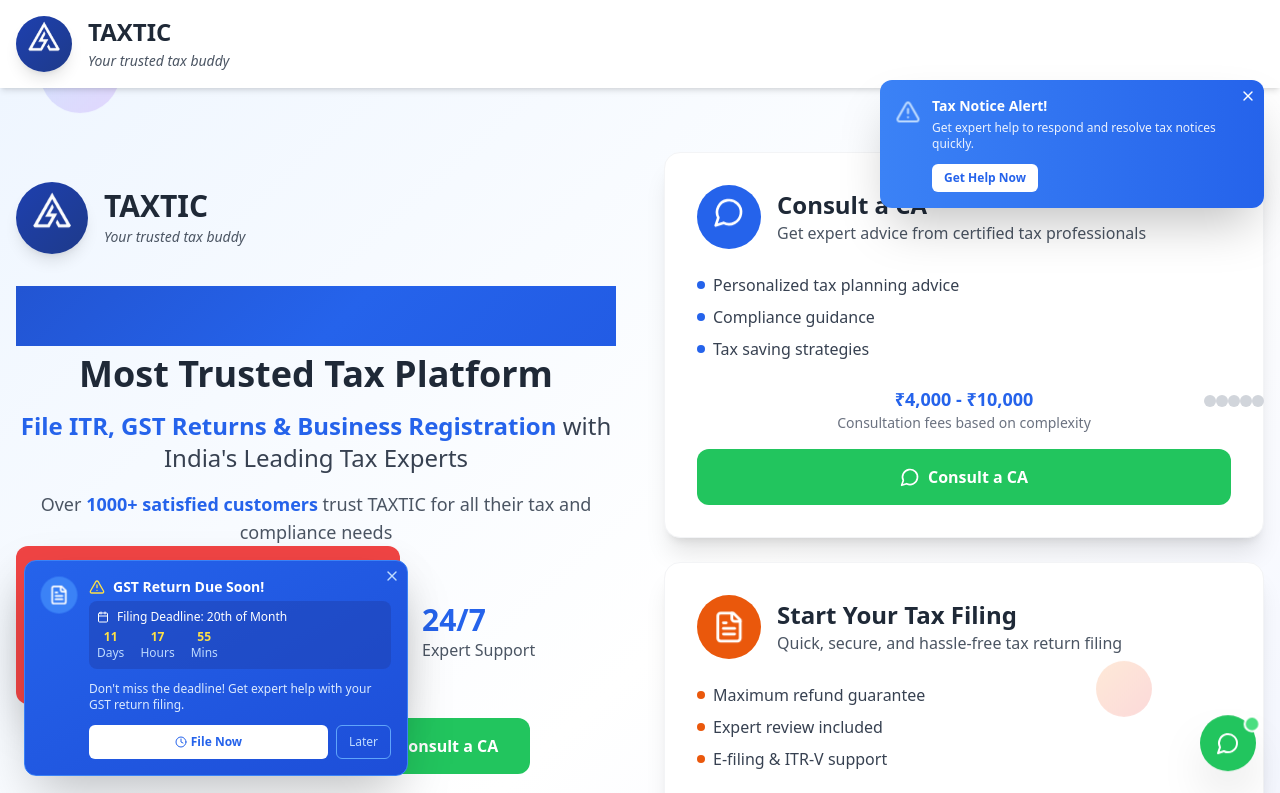
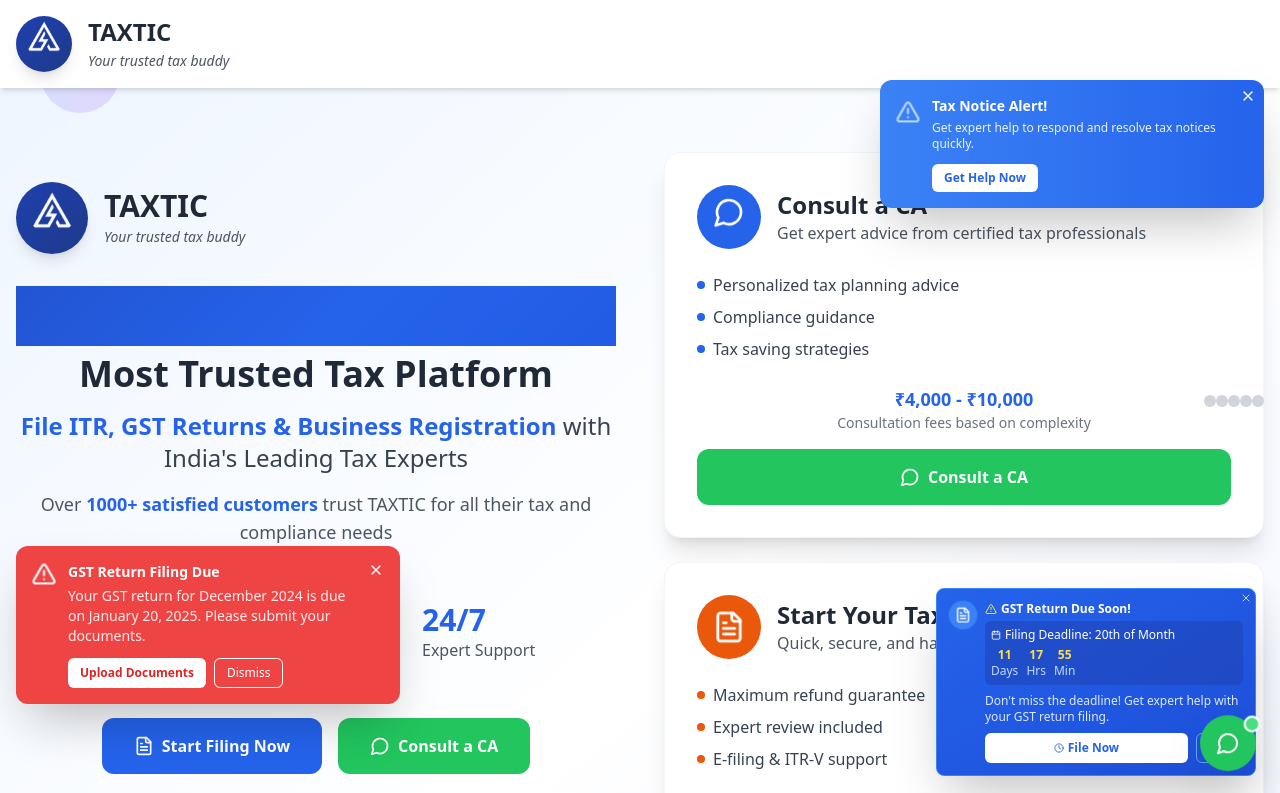
Before and after one commit to Selvaviru/rewised, a React (Vite) app: page / in a window 1280 px wide. Shown: the top 793 px of the page. Built offline with nearby package versions, Linux system fonts and the light colour scheme.

Commit message:
Update GST Flash Card Position and Size

```diff
--- a/src/components/GSTFlashCard.tsx
+++ b/src/components/GSTFlashCard.tsx
@@ -60,61 +60,61 @@ Thank you!`;
   };
 
   return (
-    <div className="fixed bottom-6 left-6 z-40 max-w-sm animate-slideInLeft">
-      <div className="bg-gradient-to-br from-blue-600 to-blue-700 text-white rounded-xl p-4 shadow-2xl border border-blue-500">
+    <div className="fixed bottom-6 right-6 z-40 max-w-xs animate-slideInRight">
+      <div className="bg-gradient-to-br from-blue-600 to-blue-700 text-white rounded-lg p-3 shadow-2xl border border-blue-500">
         <button
           onClick={onClose}
-          className="absolute top-2 right-2 text-blue-200 hover:text-white transition-colors"
+          className="absolute top-1 right-1 text-blue-200 hover:text-white transition-colors"
         >
-          <X className="w-4 h-4" />
+          <X className="w-3 h-3" />
         </button>
 
-        <div className="flex items-start space-x-3">
-          <div className="bg-blue-500 rounded-full p-2 animate-pulse">
-            <FileText className="w-5 h-5" />
+        <div className="flex items-start space-x-2">
+          <div className="bg-blue-500 rounded-full p-1.5 animate-pulse">
+            <FileText className="w-4 h-4" />
           </div>
           <div className="flex-1">
-            <h4 className="font-bold text-sm mb-1 flex items-center space-x-2">
-              <AlertTriangle className="w-4 h-4 text-yellow-300" />
+            <h4 className="font-bold text-xs mb-1 flex items-center space-x-1">
+              <AlertTriangle className="w-3 h-3 text-yellow-300" />
               <span>GST Return Due Soon!</span>
             </h4>
 
-            <div className="bg-blue-800/50 rounded-lg p-2 mb-3">
-              <div className="flex items-center space-x-2 text-xs mb-1">
-                <Calendar className="w-3 h-3" />
+            <div className="bg-blue-800/50 rounded-md p-1.5 mb-2">
+              <div className="flex items-center space-x-1 text-xs mb-1">
+                <Calendar className="w-2.5 h-2.5" />
                 <span>Filing Deadline: 20th of Month</span>
               </div>
-              <div className="flex items-center space-x-4 text-xs">
+              <div className="flex items-center space-x-2 text-xs">
                 <div className="text-center">
-                  <div className="font-bold text-yellow-300">{timeLeft.days}</div>
-                  <div className="text-blue-200">Days</div>
+                  <div className="font-bold text-yellow-300 text-xs">{timeLeft.days}</div>
+                  <div className="text-blue-200 text-xs">Days</div>
                 </div>
                 <div className="text-center">
-                  <div className="font-bold text-yellow-300">{timeLeft.hours}</div>
-                  <div className="text-blue-200">Hours</div>
+                  <div className="font-bold text-yellow-300 text-xs">{timeLeft.hours}</div>
+                  <div className="text-blue-200 text-xs">Hrs</div>
                 </div>
                 <div className="text-center">
-                  <div className="font-bold text-yellow-300">{timeLeft.minutes}</div>
-                  <div className="text-blue-200">Mins</div>
+                  <div className="font-bold text-yellow-300 text-xs">{timeLeft.minutes}</div>
+                  <div className="text-blue-200 text-xs">Min</div>
                 </div>
               </div>
             </div>
 
-            <p className="text-xs text-blue-100 mb-3">
+            <p className="text-xs text-blue-100 mb-2">
               Don't miss the deadline! Get expert help with your GST return filing.
             </p>
 
             <div className="flex space-x-2">
               <button
                 onClick={openWhatsApp}
-                className="flex-1 bg-white text-blue-600 text-xs font-semibold py-2 px-3 rounded-md hover:bg-blue-50 transition-all duration-300 flex items-center justify-center space-x-1"
+                className="flex-1 bg-white text-blue-600 text-xs font-semibold py-1.5 px-2 rounded-md hover:bg-blue-50 transition-all duration-300 flex items-center justify-center space-x-1"
               >
-                <Clock className="w-3 h-3" />
+                <Clock className="w-2.5 h-2.5" />
                 <span>File Now</span>
               </button>
               <button
                 onClick={onClose}
-                className="text-blue-200 text-xs py-2 px-3 border border-blue-400 rounded-md hover:bg-blue-600 transition-colors"
+                className="text-blue-200 text-xs py-1.5 px-2 border border-blue-400 rounded-md hover:bg-blue-600 transition-colors"
               >
                 Later
               </button>
--- a/src/index.css
+++ b/src/index.css
@@ -174,6 +174,21 @@
 
 .animate-slideInLeft {
   animation: slideInLeft 0.5s ease-out;
+}
+
+@keyframes slideInRight {
+  from {
+    opacity: 0;
+    transform: translateX(100%);
+  }
+  to {
+    opacity: 1;
+    transform: translateX(0);
+  }
+}
+
+.animate-slideInRight {
+  animation: slideInRight 0.5s ease-out;
 }
 
 /* Enhanced scroll animations */
```
